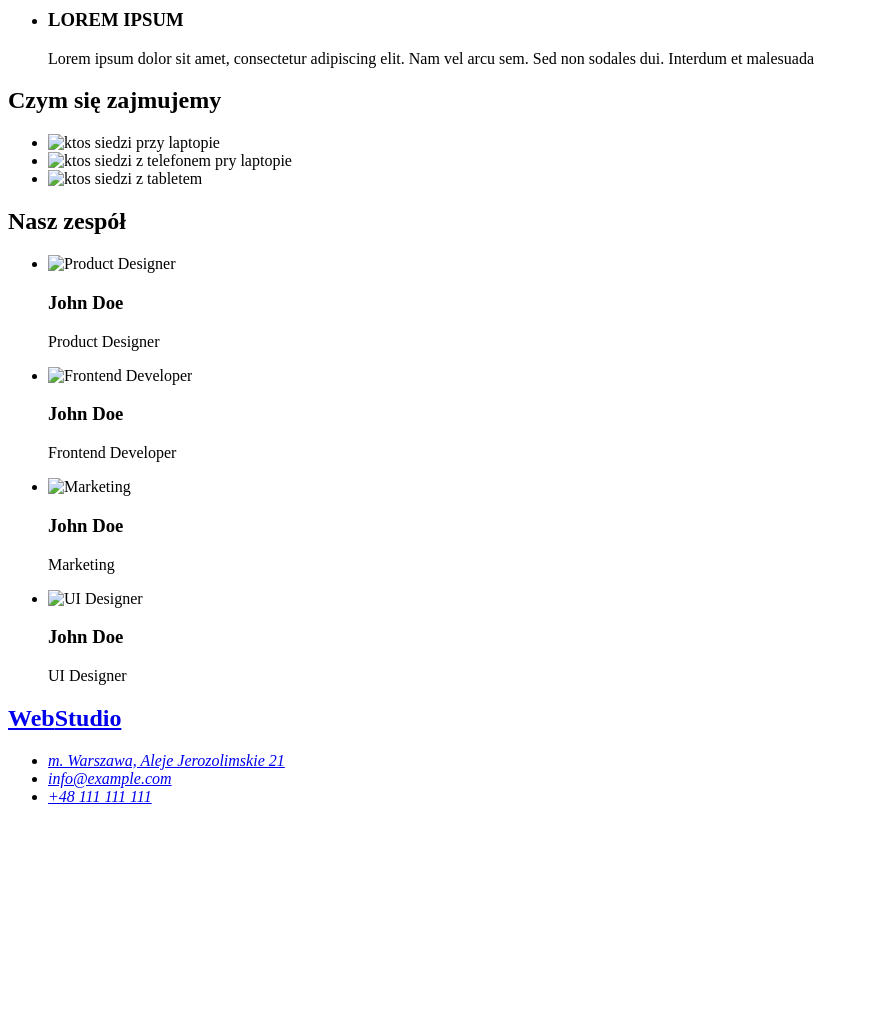
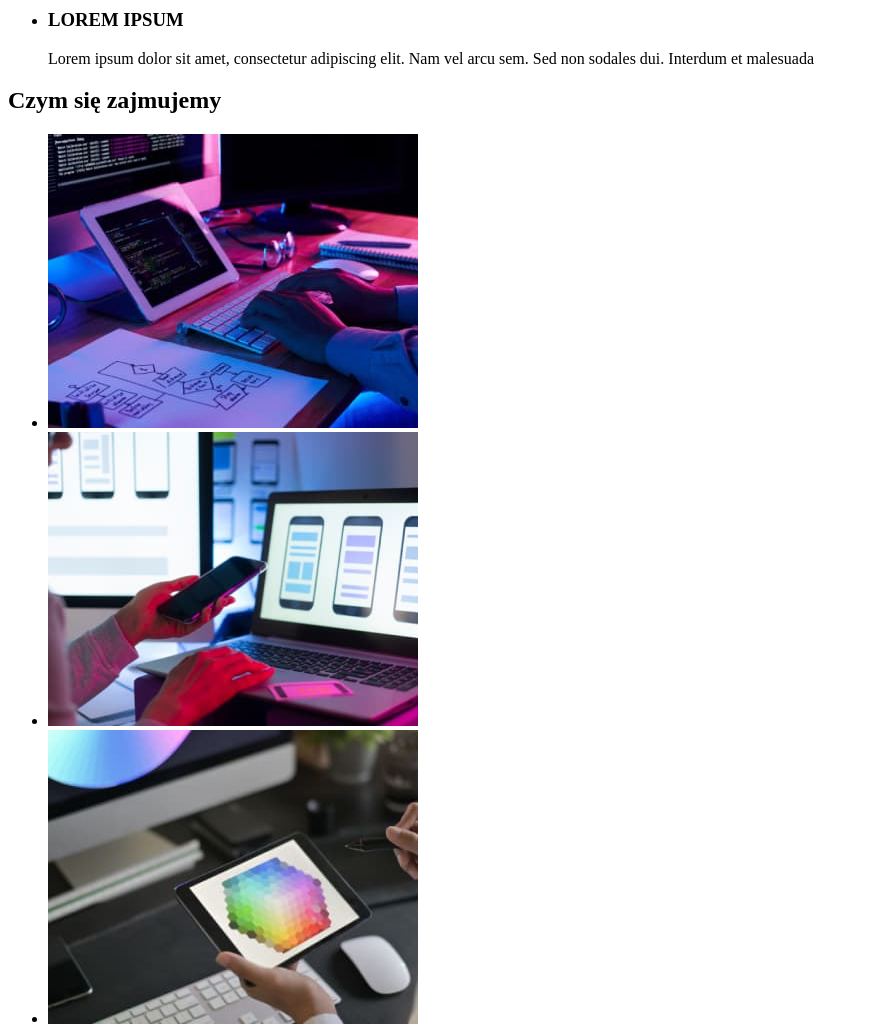
Before and after one commit to kamilgasienica/goit-markup-hw-01, a plain HTML site: page index.html in a window 1280 px wide. Shown: the part 460-1487 px from the top of the page, without its empty margins (0-869 px from the left). Before the commit the page ends 1282 px from the top, so only its background shows below. Drawn offline with Linux system fonts and the light colour scheme; the site is published under a folder, as on GitHub Pages, so addresses that start at the root find nothing.

Commit message:
update.index.html

```diff
--- a/index.html
+++ b/index.html
@@ -64,10 +64,10 @@
             <h2>Czym się zajmujemy</h2>
 
             <ul>
-                <li><img src="/images/img.jpg" alt="ktos siedzi przy laptopie" width="370" height="294"></li>
-                <li><img src="/images/img-1.jpg" alt="ktos siedzi z telefonem pry laptopie" width="370" height="294">
+                <li><img src="./images/img.jpg" alt="ktos siedzi przy laptopie" width="370" height="294"></li>
+                <li><img src="./images/img-1.jpg" alt="ktos siedzi z telefonem pry laptopie" width="370" height="294">
                 </li>
-                <li><img src="/images/img-2.jpg" alt="ktos siedzi z tabletem" width="370" height="294"></li>
+                <li><img src="./images/img-2.jpg" alt="ktos siedzi z tabletem" width="370" height="294"></li>
             </ul>
 
 
@@ -80,22 +80,22 @@
             <h2>Nasz zespół</h2>
             <ul>
                 <li>
-                    <img src="/images/img-3.jpg" alt="Product Designer" width="270" height="260">
+                    <img src="./images/img-3.jpg" alt="Product Designer" width="270" height="260">
                     <h3>John Doe</h3>
                     <p>Product Designer</p>
                 </li>
                 <li>
-                    <img src="/images/img-4.jpg" alt="Frontend Developer" width="270" height="260">
+                    <img src="./images/img-4.jpg" alt="Frontend Developer" width="270" height="260">
                     <h3>John Doe</h3>
                     <p>Frontend Developer</p>
                 </li>
                 <li>
-                    <img src="/images/img-5.jpg" alt="Marketing" width="270" height="260">
+                    <img src="./images/img-5.jpg" alt="Marketing" width="270" height="260">
                     <h3>John Doe</h3>
                     <p>Marketing</p>
                 </li>
                 <li>
-                    <img src="/images/img-6.jpg" alt="UI Designer" width="270" height="260">
+                    <img src="./images/img-6.jpg" alt="UI Designer" width="270" height="260">
                     <h3>John Doe</h3>
                     <p>UI Designer</p>
                 </li>
```
